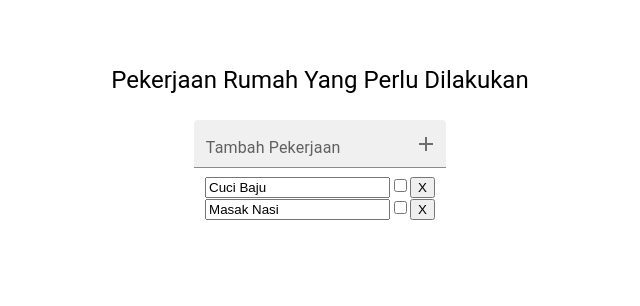
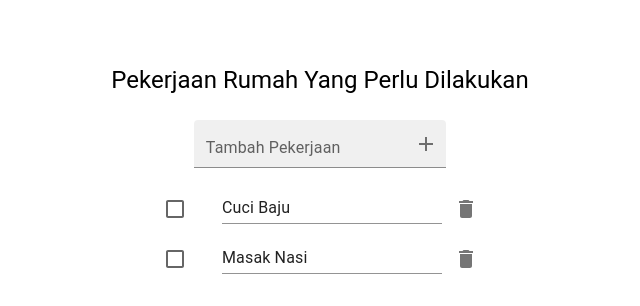
Before and after one commit to icanq/interview-assignment, a React (Create React App) app in the folder client/: page / in a window 1280 px wide. Shown: the top 306 px of the page, without its empty margins (320-960 px from the left). Built offline with nearby package versions, Linux system fonts and the light colour scheme.

Commit message:
feat: use mui for todolist

```diff
--- a/client/src/components/TodoItem.jsx
+++ b/client/src/components/TodoItem.jsx
@@ -2,6 +2,14 @@ import React from "react";
 import {
   useRecoilState,
 } from 'recoil';
+import ListItem from '@mui/material/ListItem';
+import ListItemButton from '@mui/material/ListItemButton';
+import ListItemIcon from '@mui/material/ListItemIcon';
+import ListItemText from '@mui/material/ListItemText';
+import TextField from '@mui/material/TextField';
+import Checkbox from '@mui/material/Checkbox';
+import IconButton from '@mui/material/IconButton';
+import DeleteIcon from '@mui/icons-material/Delete';
 
 import { todoListState } from '../atoms';
 
@@ -35,15 +43,42 @@ export default function TodoItem({ item }) {
   };
 
   return (
-    <div>
-      <input type="text" value={item.text} onChange={editItemText} />
-      <input
-        type="checkbox"
-        checked={item.isComplete}
-        onChange={toggleItemCompletion}
-      />
-      <button data-testid="delete" onClick={deleteItem}>X</button>
-    </div>
+    <ListItem
+        key={item.index}
+        secondaryAction={
+          <IconButton
+            data-testid="delete-button"
+            edge="end"
+            onClick={deleteItem}
+          >
+            <DeleteIcon />
+          </IconButton>
+        }
+        disablePadding
+      >
+        <ListItemButton role={undefined} disableRipple dense>
+          <ListItemIcon>
+            <Checkbox
+              edge="start"
+              checked={item.isComplete}
+              disableRipple
+              onClick={toggleItemCompletion}
+            />
+          </ListItemIcon>
+          <ListItemText>
+            <TextField
+             variant="standard"
+              id="todo-creator-text"
+              value={item.text}
+              onChange={editItemText}
+              size="small"
+              inputProps={{
+                "data-testid": "todo-creator-text"
+              }}
+            />
+          </ListItemText>
+        </ListItemButton>
+      </ListItem>
   );
 }
 
--- a/client/src/components/TodoList.jsx
+++ b/client/src/components/TodoList.jsx
@@ -2,6 +2,7 @@ import React, { useEffect } from "react";
 import {
   useRecoilValue,
 } from 'recoil';
+import List from '@mui/material/List';
 
 import TodoItem from './TodoItem';
 import { todoListState } from '../atoms';
@@ -14,10 +15,10 @@ export default function TodoList() {
   }, [todoList]);
 
   return (
-    <div>
+    <List sx={{ width: '100%', maxWidth: 360, bgcolor: 'background.paper' }}>
       {todoList.map((todoItem) => (
           <TodoItem key={todoItem.id} item={todoItem} />
       ))}
-    </div>
+    </List>
   );
 }
```
Also changed, not shown: 1 other file (tests, documents, lock files or other folders).
